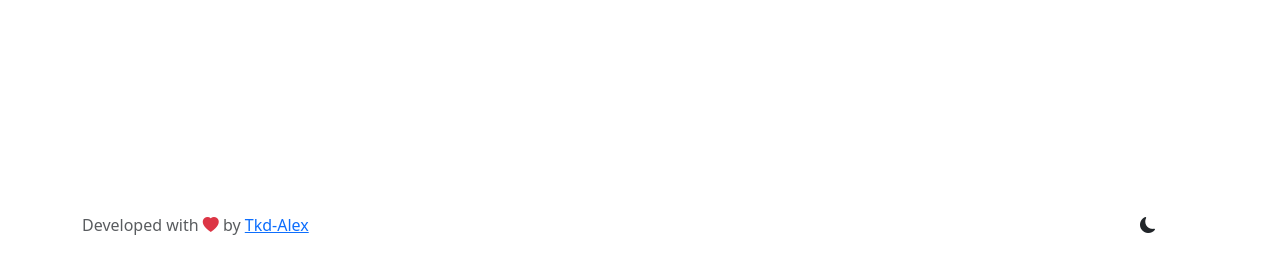
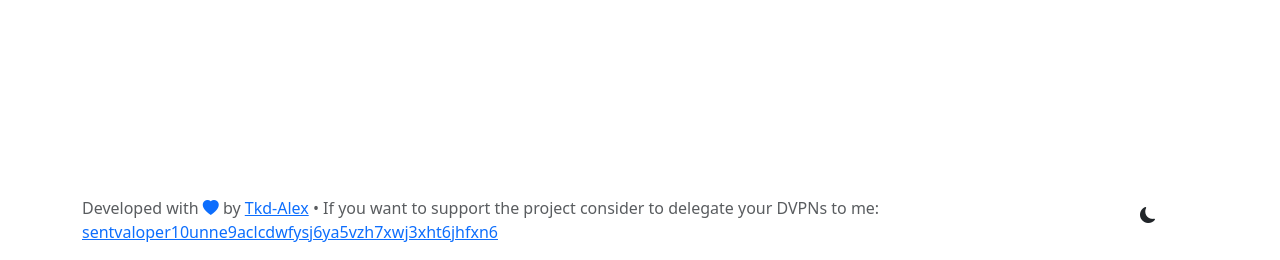
Before and after one commit to Tkd-Alex/dvpn-node-spawner, a Flask app: page /servers in a window 1280 px wide. Shown: the part 540-800 px from the top of the page. Run offline with Flask 3, Linux system fonts and the light colour scheme; parts of the project's set-up code (start-up, migrations or seed data) failed here and were passed over; some libraries are stand-ins or nearby versions.

Commit message:
Self sponsor sentinel validator: https://www.mintscan.io/sentinel/validators/sentvaloper10unne9aclcdwfysj6ya5vzh7xwj3xht6jhfxn6

```diff
--- a/templates/base.html
+++ b/templates/base.html
@@ -80,7 +80,7 @@
   <div class="container">
     <div class="row">
       <div class="col d-flex flex-column justify-content-center">
-        <span class="text-muted">Developed with <i class="bi bi-heart-fill text-danger"></i> by <a href="https://github.com/Tkd-Alex">Tkd-Alex</a></span>
+        <span class="text-muted">Developed with <i class="bi bi-heart-fill text-primary"></i> by <a href="https://github.com/Tkd-Alex">Tkd-Alex</a> &#8226; If you want to support the project consider to delegate your DVPNs to me: <a href="https://www.mintscan.io/sentinel/validators/sentvaloper10unne9aclcdwfysj6ya5vzh7xwj3xht6jhfxn6">sentvaloper10unne9aclcdwfysj6ya5vzh7xwj3xht6jhfxn6</a></span>
       </div>
       <div class="col-1">
         <button id="toggleDarkMode" type="button" class="btn"><i class="bi bi-moon-fill"></i></button>
```
Also changed, not shown: README.md.
